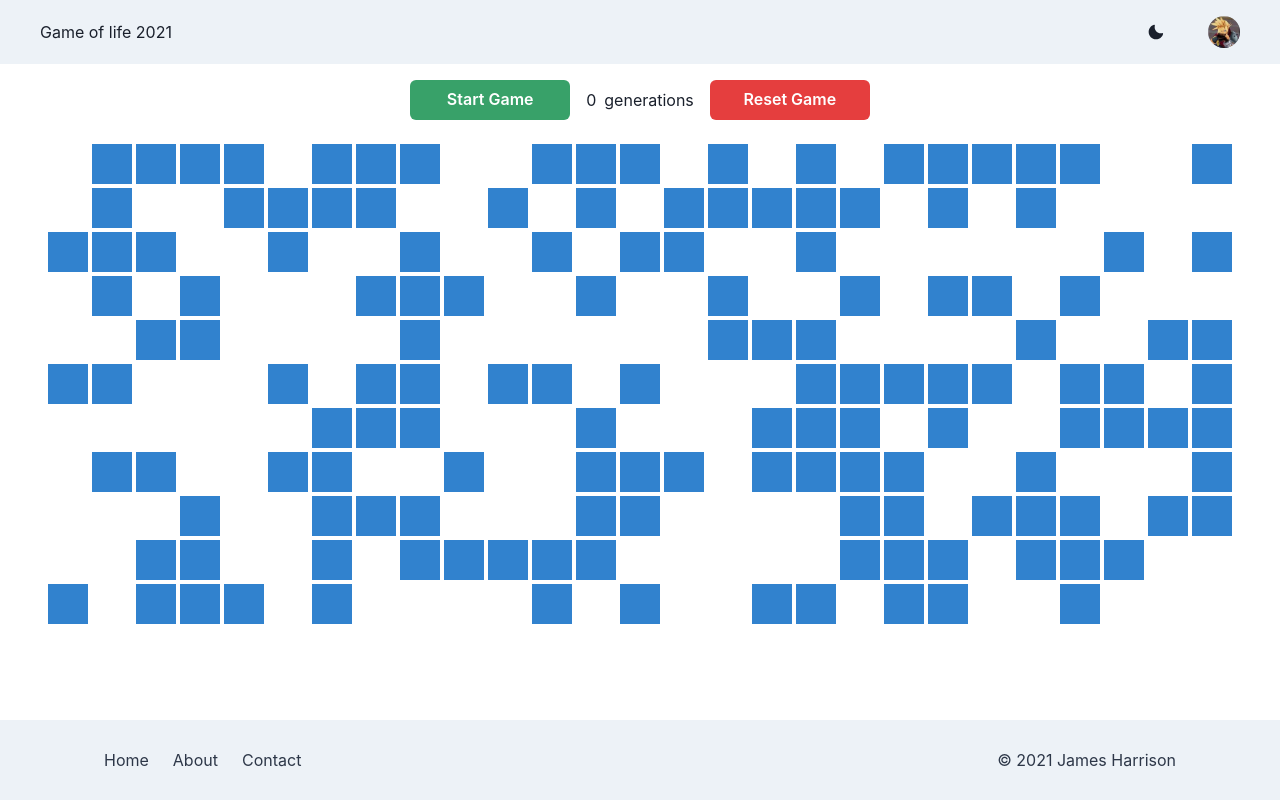
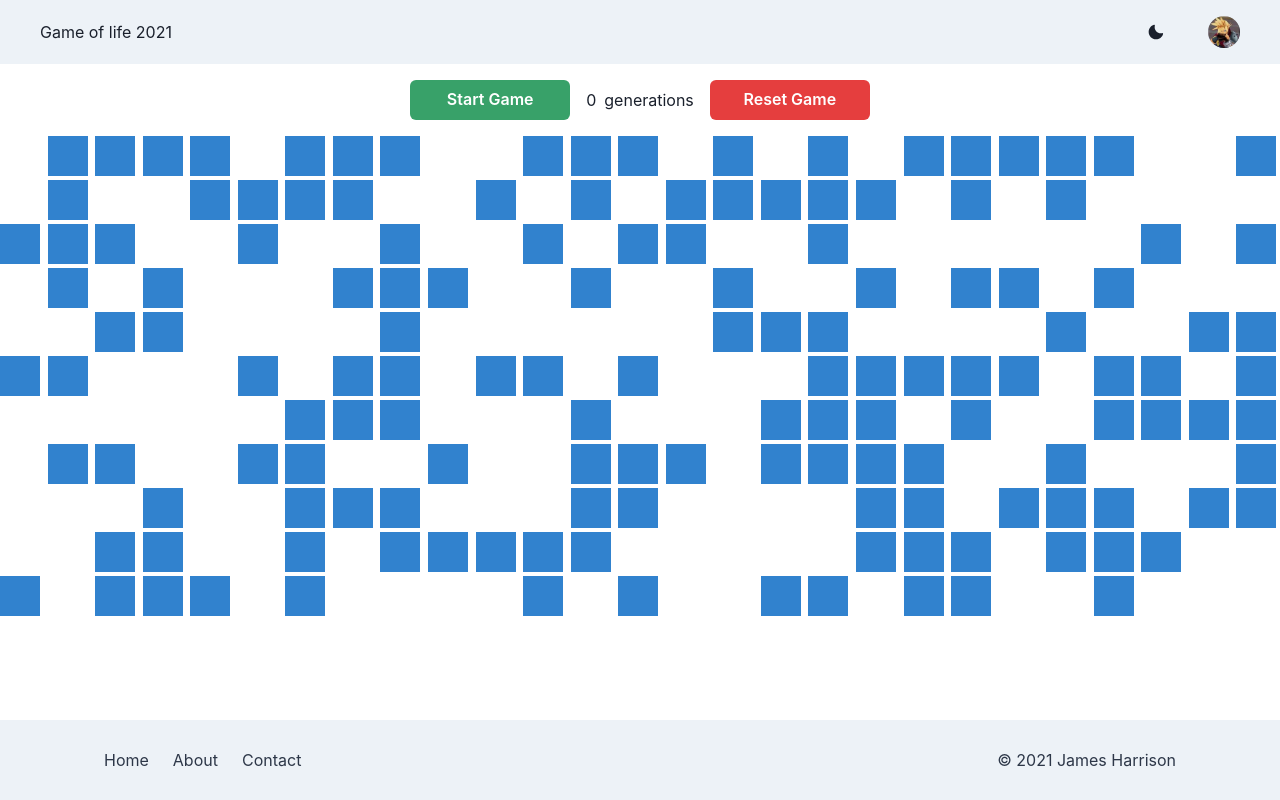
Before and after one commit to JamesHarrisonZa/game-of-life-2021, a Next.js app: page /game/random in a window 1280 px wide. Built offline with nearby package versions, Linux system fonts and the light colour scheme.

Commit message:
Change up layout so that child pages "grow" into the space and fill it properly.

```diff
--- a/components/game/RandomGame.tsx
+++ b/components/game/RandomGame.tsx
@@ -1,4 +1,4 @@
-import { Box, Button, Center, Text, VStack } from '@chakra-ui/react';
+import { Box, Button, Center, Flex, Text } from '@chakra-ui/react';
 import { isEqual } from 'lodash';
 import { FC, useCallback, useEffect, useLayoutEffect, useState } from 'react';
 import GameGrid from './GameGrid';
@@ -96,7 +96,7 @@ const RandomGame: FC = () => {
   }, [gameCells, gameOfLife, generationNumber, isGameInProgress, updateGame]);
 
   return (
-    <VStack>
+    <Flex direction="column" flexGrow={1}>
       <Center>
         {!isGameOver && (
           <Button
@@ -129,7 +129,7 @@ const RandomGame: FC = () => {
           width={startingCells.cellsWidth}
         />
       </Box>
-    </VStack>
+    </Flex>
   );
 };
 
--- a/components/layout/Layout.tsx
+++ b/components/layout/Layout.tsx
@@ -1,5 +1,4 @@
 import { Flex } from '@chakra-ui/react';
-import { Container } from '@chakra-ui/layout';
 import { FC } from 'react';
 import Head from 'next/head';
 import Navbar from './Navbar';
@@ -10,9 +9,8 @@ interface ownProps {
   children: React.ReactNode;
 }
 
-const Layout: FC<ownProps> = ({ children }: ownProps) => {
-  return (
-    <>
+const Layout: FC<ownProps> = ({ children }: ownProps) => (
+  <Flex direction="column" minH="100vh">
     <Head>
       <link rel="icon" href="/favicon.ico" />
       <meta
@@ -21,20 +19,10 @@ const Layout: FC<ownProps> = ({ children }: ownProps) => {
       />
       <meta name="og:title" content={siteTitle} />
     </Head>
-      <Flex
-        shrink={0}
-        direction="column"
-        justifyContent="space-between"
-        minHeight="100vh"
-      >
     <Navbar />
-        <Container flexGrow={1} maxW="container.xl" p={0}>
-          {children}
-        </Container>
+    <Flex flexGrow={1}>{children}</Flex>
     <Footer />
   </Flex>
-    </>
 );
-};
 
 export default Layout;
```
Lines whose indentation alone changed are shown as unchanged.
